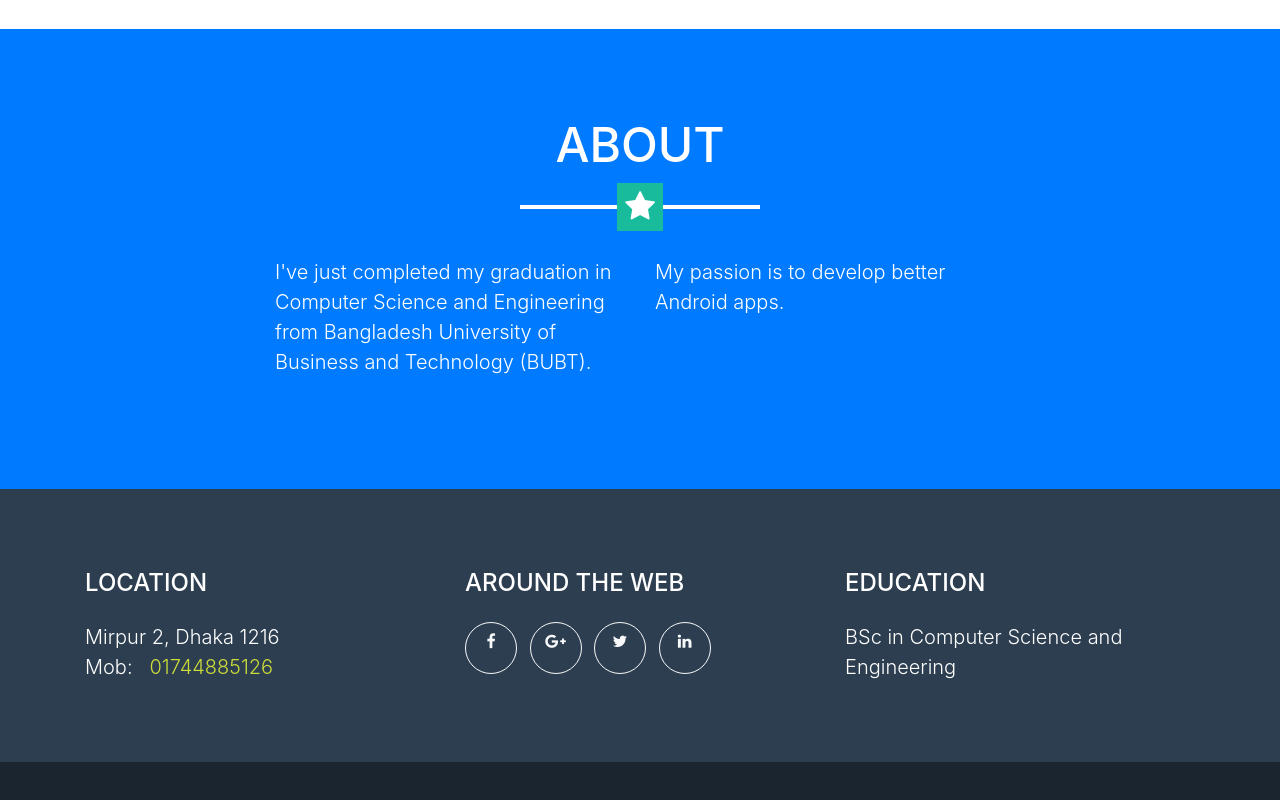
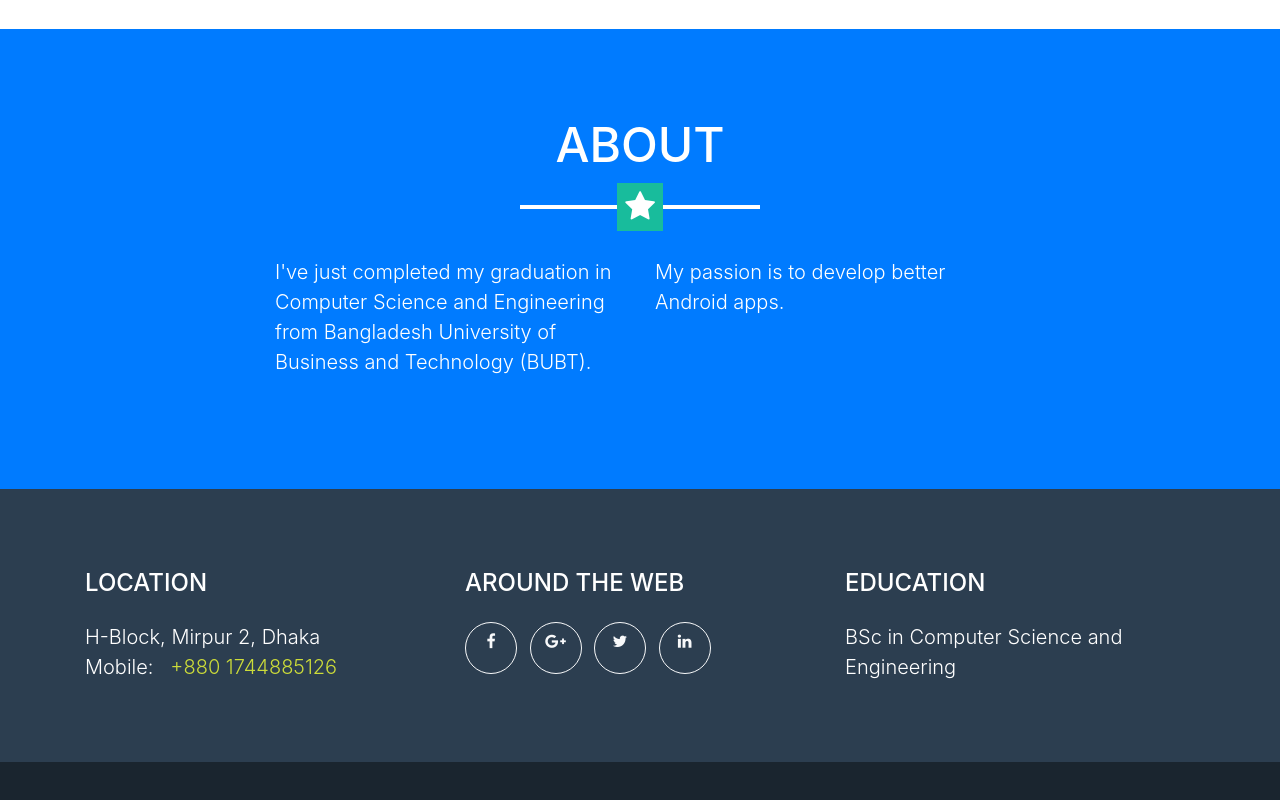
Before and after one commit to fmahmud26/firozmahmud.github.io, a website with bundled scripts: page index.html in a window 1280 px wide. Shown: the part 2460-3260 px from the top of the page. Built offline with nearby package versions, Linux system fonts and the light colour scheme; files whose address does not match are found by name.

Commit message:
My Portfolio Website v1.10

```diff
--- a/index.html
+++ b/index.html
@@ -293,7 +293,7 @@
         <div class="row">
           <div class="col-md-4 mb-5 mb-lg-0">
             <h4 class="text-uppercase mb-4">Location</h4>
-            <p class="lead mb-0">Mirpur 2, Dhaka 1216  <br> Mob: &nbsp <font color="#CDDC39">01744885126 </font>
+            <p class="lead mb-0">H-Block, Mirpur 2, Dhaka<br> Mobile: &nbsp <font color="#CDDC39">+880 1744885126 </font>
                </p>
           </div>
           <div class="col-md-4 mb-5 mb-lg-0">
```
